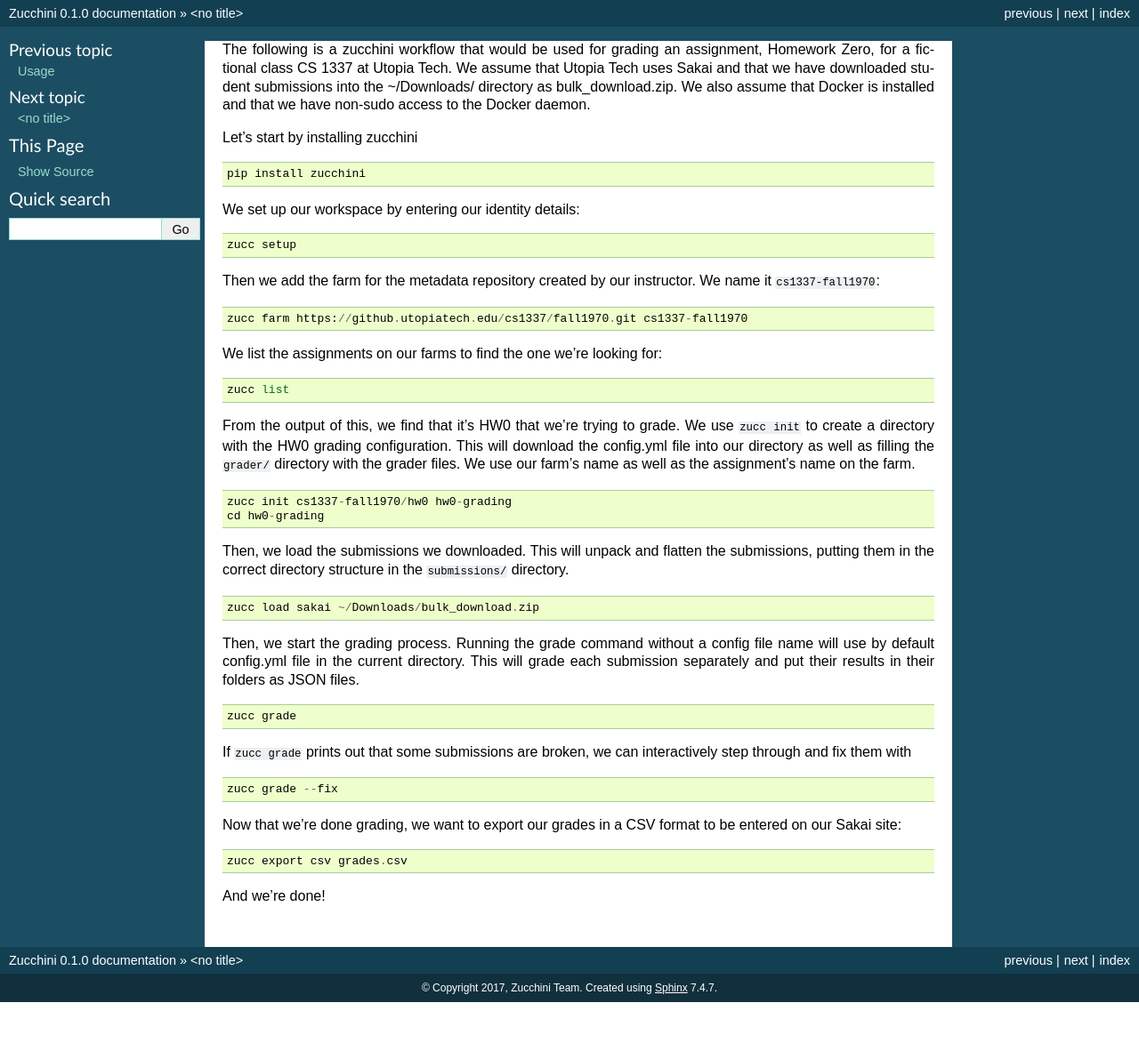
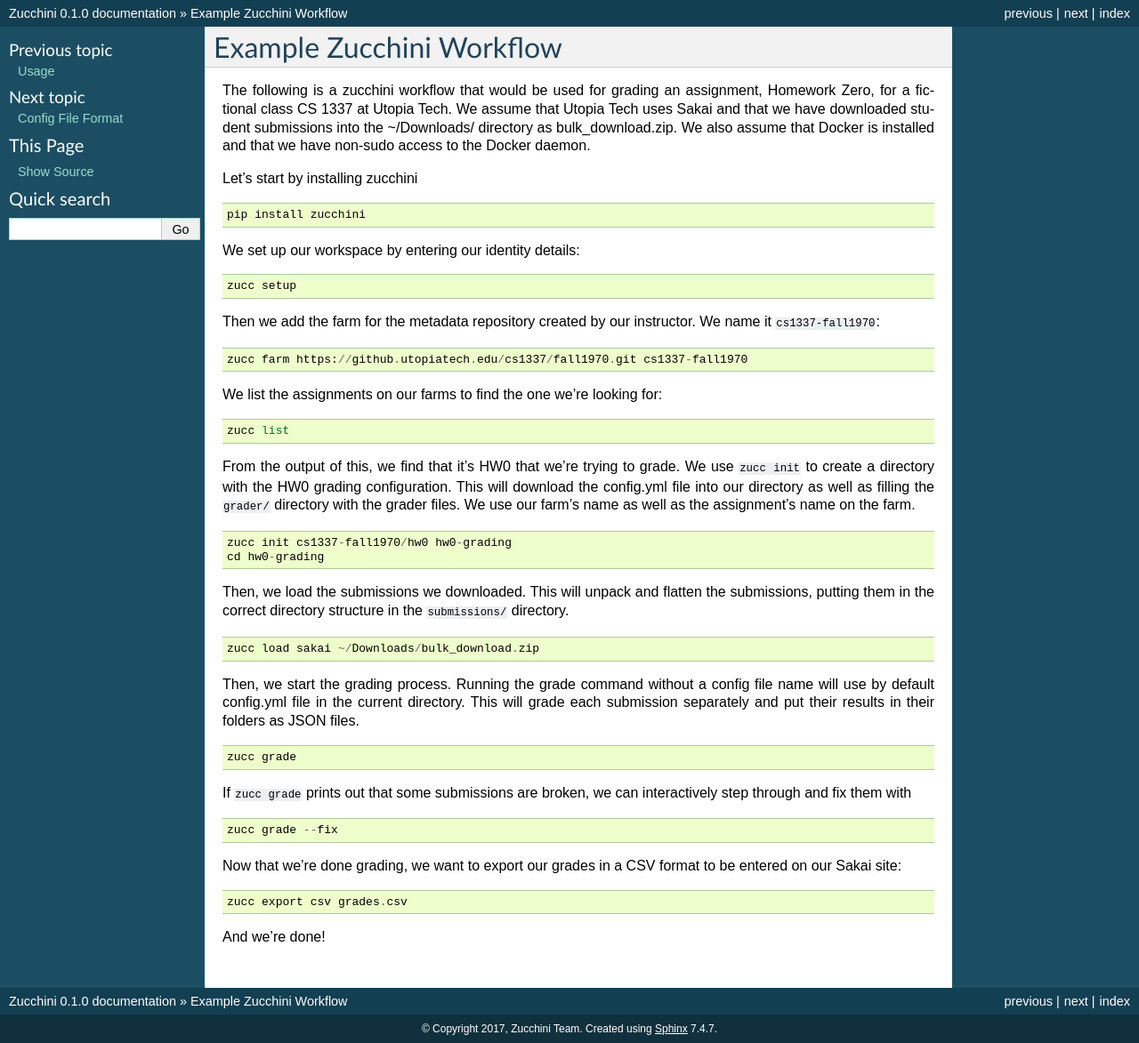
Before and after one commit to zucchini/zucchini, a Sphinx documentation site: the page built from docs/example-workflow.rst, in a window 1280 px wide. Shown: the whole page at 89% size. Built offline with Sphinx 7.4.7, drawn with Linux system fonts in a browser that asks for light colours; pages that are not in the unit, such as notebooks, are missing from menus; before the commit the page ends 1127 px from its top, so only the background shows below that.

Commit message:
docs: Add missing titles to config, workflow
Sphinx decides not to build the Config Files and Example Workflow pages
without putting titles in them, so give them titles.

```diff
--- a/docs/config-files.rst
+++ b/docs/config-files.rst
@@ -1,3 +1,7 @@
+==================
+Config File Format
+==================
+
 What shall be in the config file?
 
 Component configuration:
--- a/docs/example-workflow.rst
+++ b/docs/example-workflow.rst
@@ -1,3 +1,7 @@
+=========================
+Example Zucchini Workflow
+=========================
+
 The following is a zucchini workflow that would be used for grading an
 assignment, Homework Zero, for a fictional class CS 1337 at Utopia Tech.
 We assume that Utopia Tech uses Sakai and that we have downloaded
```
